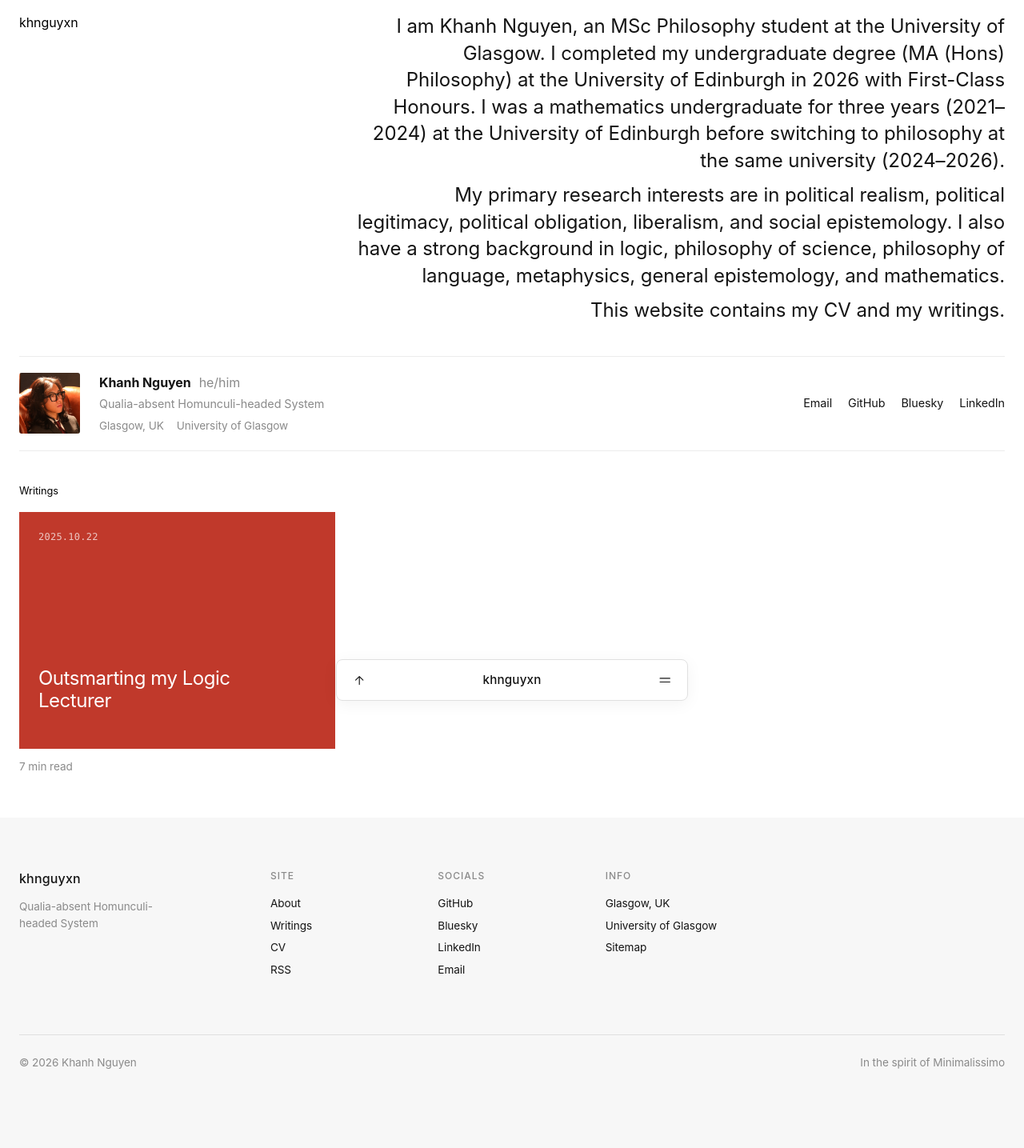
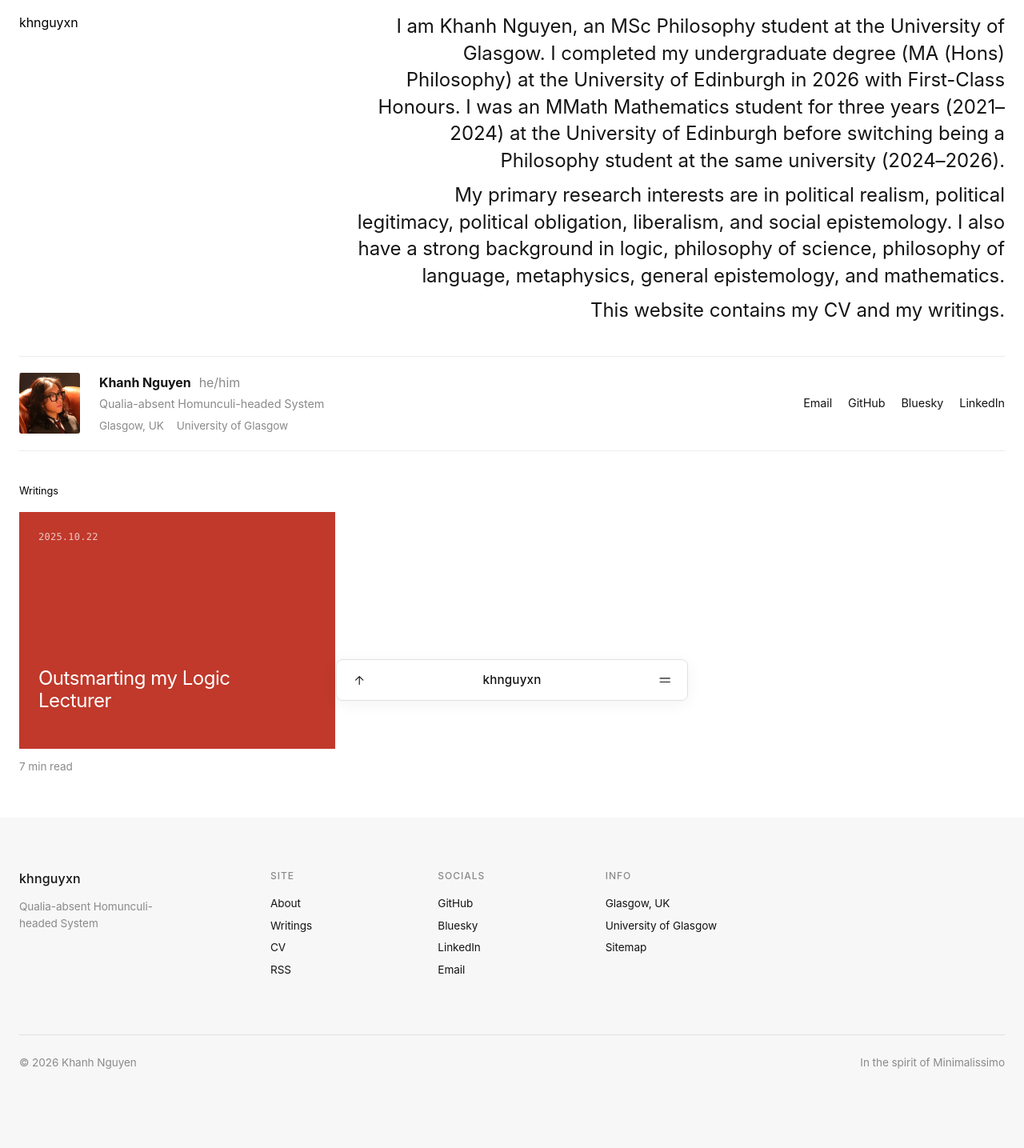
Before and after one commit to hardyowo/hardyowo.github.io, a Jekyll site: the page built from _pages/about.md, in a window 1280 px wide. Shown: the whole page at 80% size. Built offline with Jekyll 4.4.1, drawn with Linux system fonts in a browser that asks for light colours; a style sheet for code colours, icons or effects is not loaded.

Commit message:
Update about.md

```diff
--- a/_pages/about.md
+++ b/_pages/about.md
@@ -6,7 +6,7 @@ redirect_from:
   - /about/
   - /about.html
 ---
-I am Khanh Nguyen, an MSc Philosophy student at the University of Glasgow. I completed my undergraduate degree (MA (Hons) Philosophy) at the University of Edinburgh in 2026 with First-Class Honours. I was a mathematics undergraduate for three years (2021--2024) at the University of Edinburgh before switching to philosophy at the same university (2024--2026).
+I am Khanh Nguyen, an MSc Philosophy student at the University of Glasgow. I completed my undergraduate degree (MA (Hons) Philosophy) at the University of Edinburgh in 2026 with First-Class Honours. I was an MMath Mathematics student for three years (2021–2024) at the University of Edinburgh before switching being a Philosophy student at the same university (2024–2026).
 
 My primary research interests are in political realism, political legitimacy, political obligation, liberalism, and social epistemology. I also have a strong background in logic, philosophy of science, philosophy of language, metaphysics, general epistemology, and mathematics.
 
```
